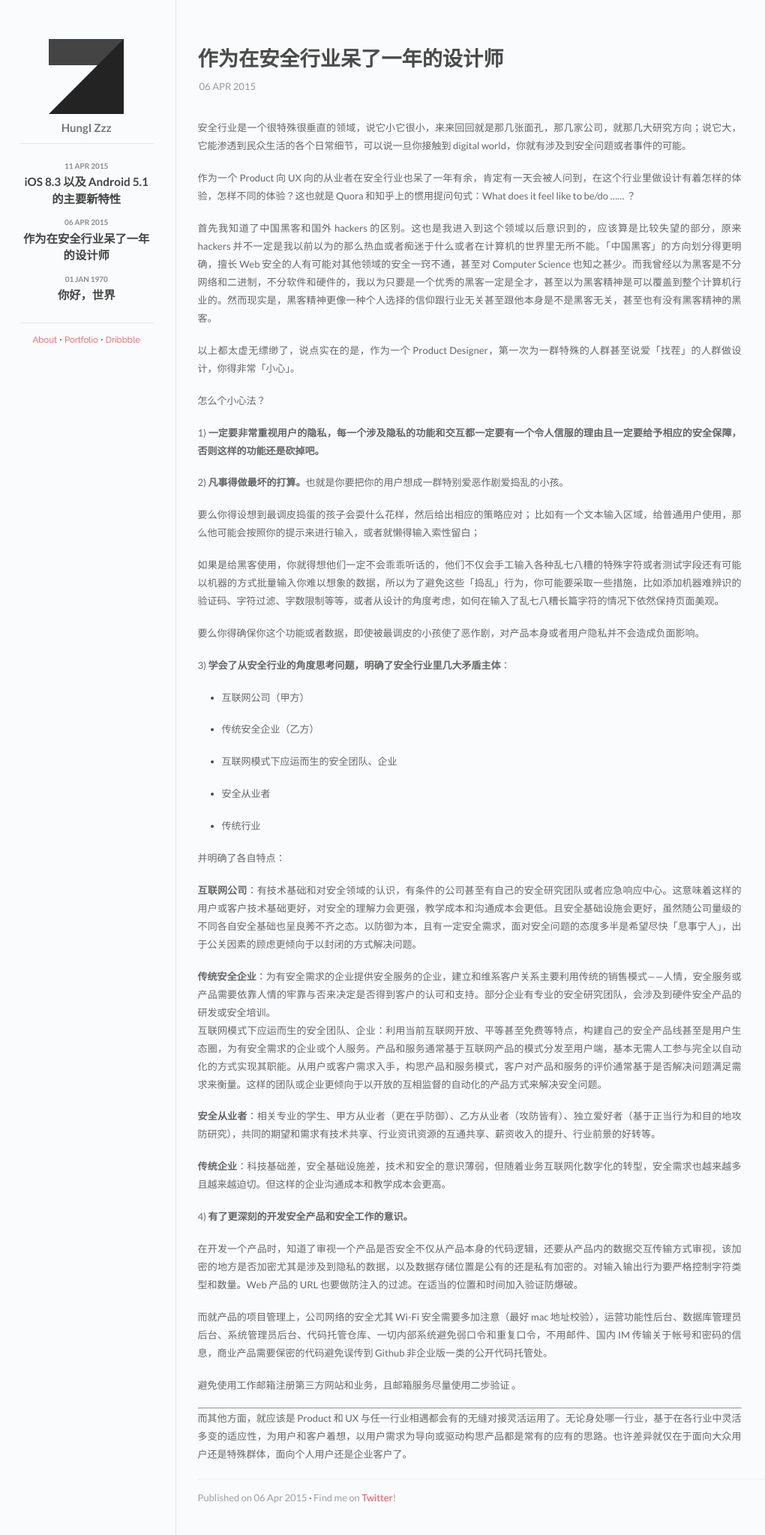
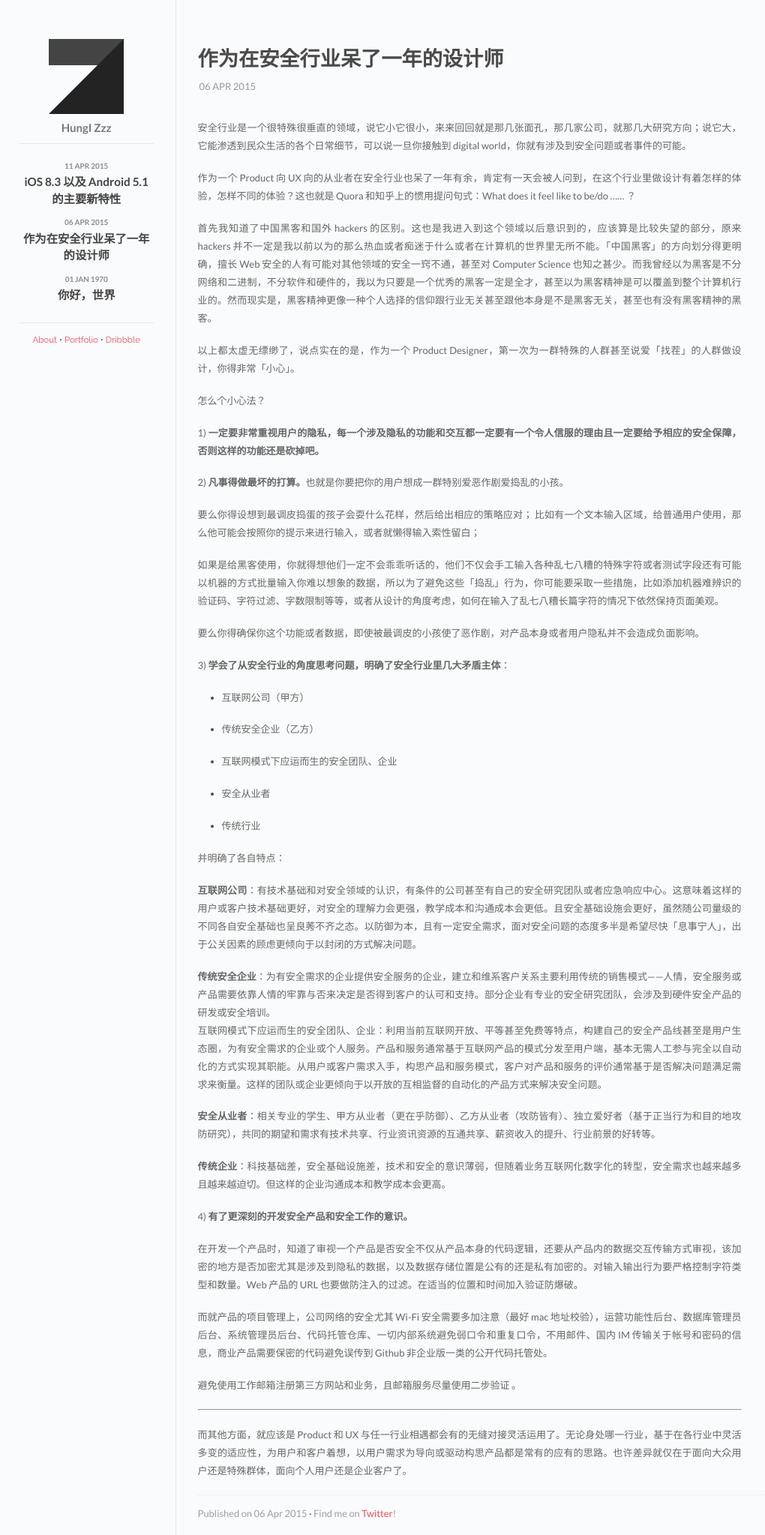
Before and after one commit to hominthesky/blog, a Jekyll site: the page built from _posts/2015-04-06-a-designer-stayed-in-security-world.md, in a window 1280 px wide. Shown: the whole page at 75% size, without its empty margins (124-1144 px from the left). Built offline with Jekyll 4.4.1, drawn with Linux system fonts in a browser that asks for light colours; Markdown is read by kramdown in place of the engine named in the settings.

Commit message:
add style

```diff
--- a/css/main.css
+++ b/css/main.css
@@ -225,6 +225,12 @@ a:hover {
 /*
 /*****************************************************************************/
 
+hr{
+  border-bottom: dashed 1px #eee;
+  margin-top: 20px;
+  margin-bottom: 20px;
+}
+
 .sidebar,
 .content {
   vertical-align: top;
@@ -285,6 +291,7 @@ a:hover {
   opacity: 0.7;
 }
 
+
 /*****************************************************************************/
 /*
 /* Colophon
```
